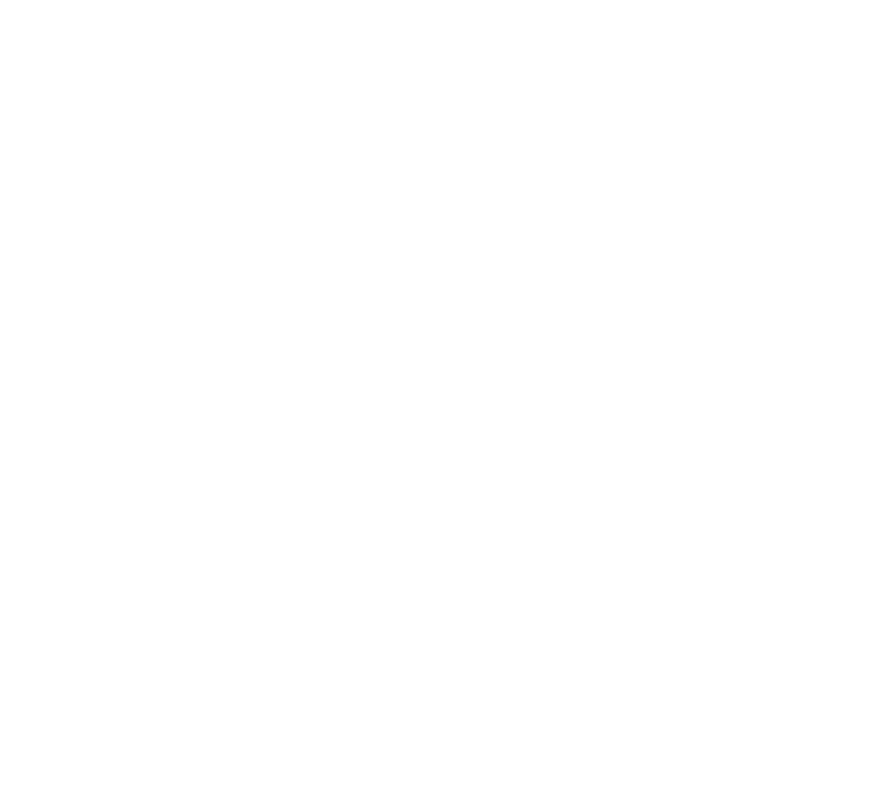
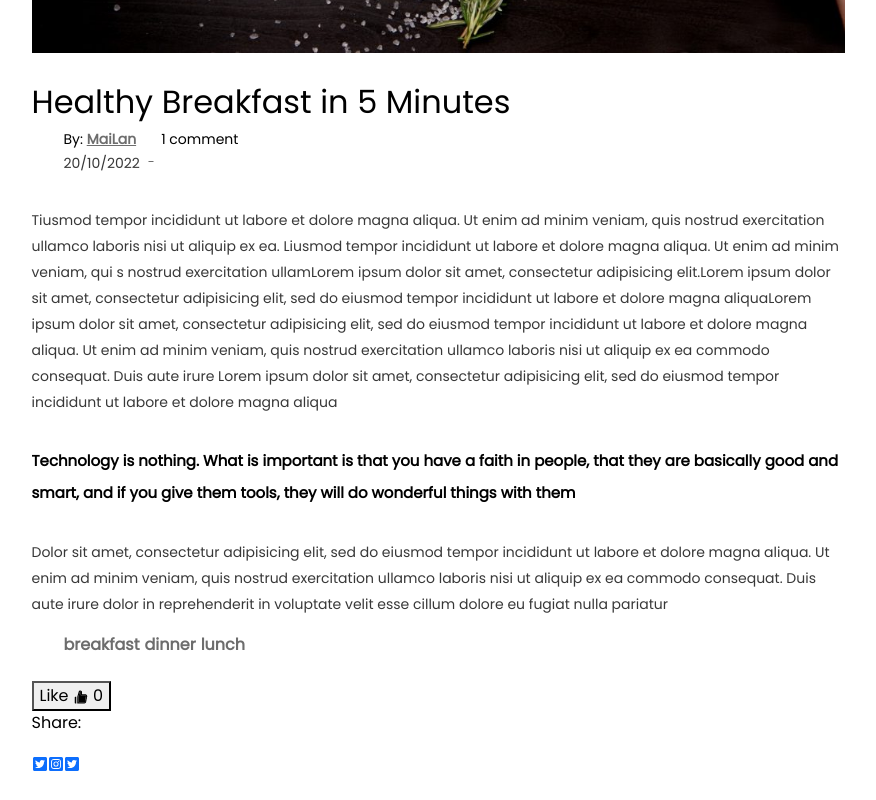
Before and after one commit to TITO-TRAINING/REACT, a React (Vite) app: page /detail-blog in a window 1280 px wide. Before the commit this address had no page. Shown: the part 1000-1800 px from the top of the page, without its empty margins (202-1078 px from the left). Before the commit the page ends 800 px from the top, so only its background shows below. Built offline with nearby package versions, Linux system fonts and the light colour scheme.

Commit message:
chore: data mock eg

```diff
--- a/package.json
+++ b/package.json
@@ -38,9 +38,9 @@
     "typescript": "^4.6.4"
   },
   "lint-staged": {
-    "**/*.{ts,tsx}": [
-      "eslint --fix",
-      "prettier --write --ignore-unknown"
+    "src/**/*.{ts,tsx}": [
+      "eslint --fix --max-warnings=0",
+      "git add"
     ]
   }
 }
--- a/src/App.tsx
+++ b/src/App.tsx
@@ -1,18 +1,18 @@
 import React from 'react';
 import { BrowserRouter, Route, Routes } from 'react-router-dom';
-import BlogPage from './pages/BlogPage';
-import DetailBlogPage from './pages/DetailBlogPage';
 
 // pages
 import Homepage from './pages/Homepage';
+import BlogPage from './pages/Blogpage';
+import DetailBlogPage from './pages/Detailblogpage';
 
 function App() {
   return (
     <BrowserRouter>
       <Routes>
         <Route path="/" element={<Homepage />} />
-        <Route path="/BlogPage" element={<BlogPage />} />
-        <Route path="/DetailBlogPage" element={<DetailBlogPage />} />
+        <Route path="/blog" element={<BlogPage />} />
+        <Route path="/detail-blog" element={<DetailBlogPage />} />
       </Routes>
     </BrowserRouter>
   );
--- a/src/components/SocialShare/index.tsx
+++ b/src/components/SocialShare/index.tsx
@@ -1,32 +1,18 @@
 import React from 'react';
-import {
-  FaInstagramSquare,
-  FaFacebook,
-  FaTwitterSquare,
-  FaSkype,
-  FaDribbbleSquare,
-} from 'react-icons/fa';
+
+// data mock
+import dataMock from '../../dataMock';
 
 function SocialShare() {
   return (
     <div className="social-share mb-4">
       <div className="widget-social">
         <p>Share: </p>
-        <a title="Twitter" href="/">
-          <FaTwitterSquare className="FaTwitterSquare" />
-        </a>
-        <a title="Instagram" href="/">
-          <FaInstagramSquare className="FaInstagram" />
-        </a>
-        <a title="Linkedin" href="/">
-          <FaFacebook className="FaFacebook" />
-        </a>
-        <a title="Skype" href="/">
-          <FaSkype className="FaSkype" />
-        </a>
-        <a title="Dribble" href="/">
-          <FaDribbbleSquare className="FaDribbbleSquare" />
-        </a>
+        {dataMock.dataSocialShare.map((data) => (
+          <a title={data.title} href={data.href}>
+            <data.icon className={data.className} />
+          </a>
+        ))}
       </div>
     </div>
   );
--- a/src/dataMock/index.ts
+++ b/src/dataMock/index.ts
@@ -1,4 +1,5 @@
 // data slider
+import { FaInstagramSquare, FaTwitterSquare } from 'react-icons/fa';
 import Slide1 from '../assets/images/banner1.png';
 import Slide2 from '../assets/images/banner2.png';
 import Slide3 from '../assets/images/banner3.png';
@@ -19,6 +20,8 @@ import logoTwitter from '../assets/images/twitterLogo.png';
 
 // data Comment
 import imgAvt from '../assets/images/avt.png';
+
+// data social share
 
 const dataSliders = [
   {
@@ -221,6 +224,25 @@ const dataTagSocial = [
   },
 ];
 
+const dataSocialShare = [
+  {
+    title: '',
+    href: '',
+    icon: FaTwitterSquare,
+    className: '',
+  },
+  {
+    title: '',
+    href: '',
+    icon: FaInstagramSquare,
+  },
+  {
+    title: '',
+    href: '',
+    icon: FaTwitterSquare,
+  },
+];
+
 export default {
   dataSliders,
   dataRecentPosts,
@@ -232,4 +254,5 @@ export default {
   dataListContact,
   dataComments,
   dataTagSocial,
+  dataSocialShare,
 };
```
Also changed, not shown: 1 other file (tests, documents, lock files or other folders).
